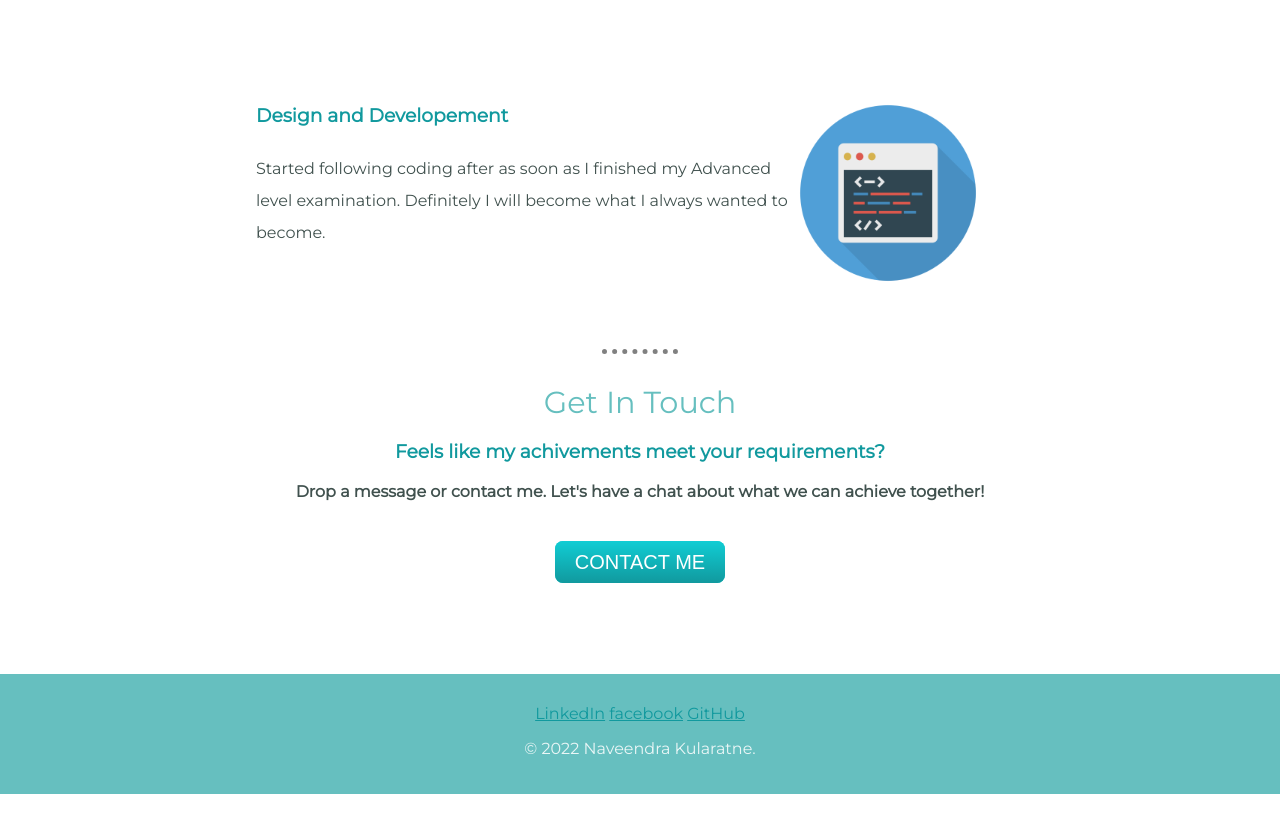
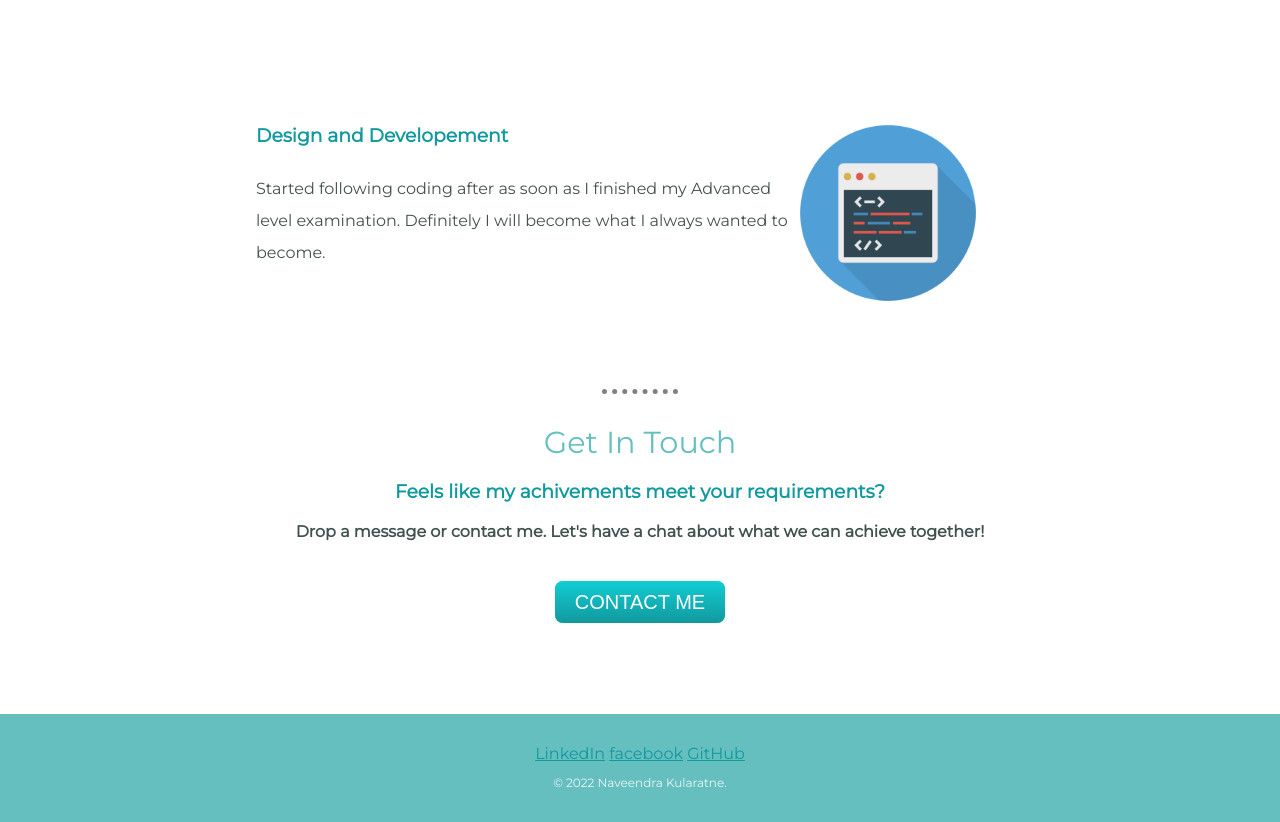
Before and after one commit to NaveendraKularatne/2022-web-development-bootcamp, a plain HTML site: page 2. CSS/intermediate CSS/index.html in a window 1280 px wide. Shown: the part 1523-2345 px from the top of the page. Before the commit the page ends 2317 px from the top, so only its background shows below. Drawn offline with Linux system fonts and the light colour scheme.

Commit message:
add more css

```diff
--- a/2. CSS/intermediate CSS/css/style.css
+++ b/2. CSS/intermediate CSS/css/style.css
@@ -82,7 +82,7 @@ a {
 
 .skill-row {
     line-height: 2;
-    margin: 100px auto 100px auto;
+    margin: 100px auto 120px auto;
     text-align: left;
     width: 60%;
 }
@@ -130,6 +130,7 @@ a {
 
 .footer-detail {
     color: #EAF6F6;
+    font-size: 0.75rem;
 }
 
 hr {
```
